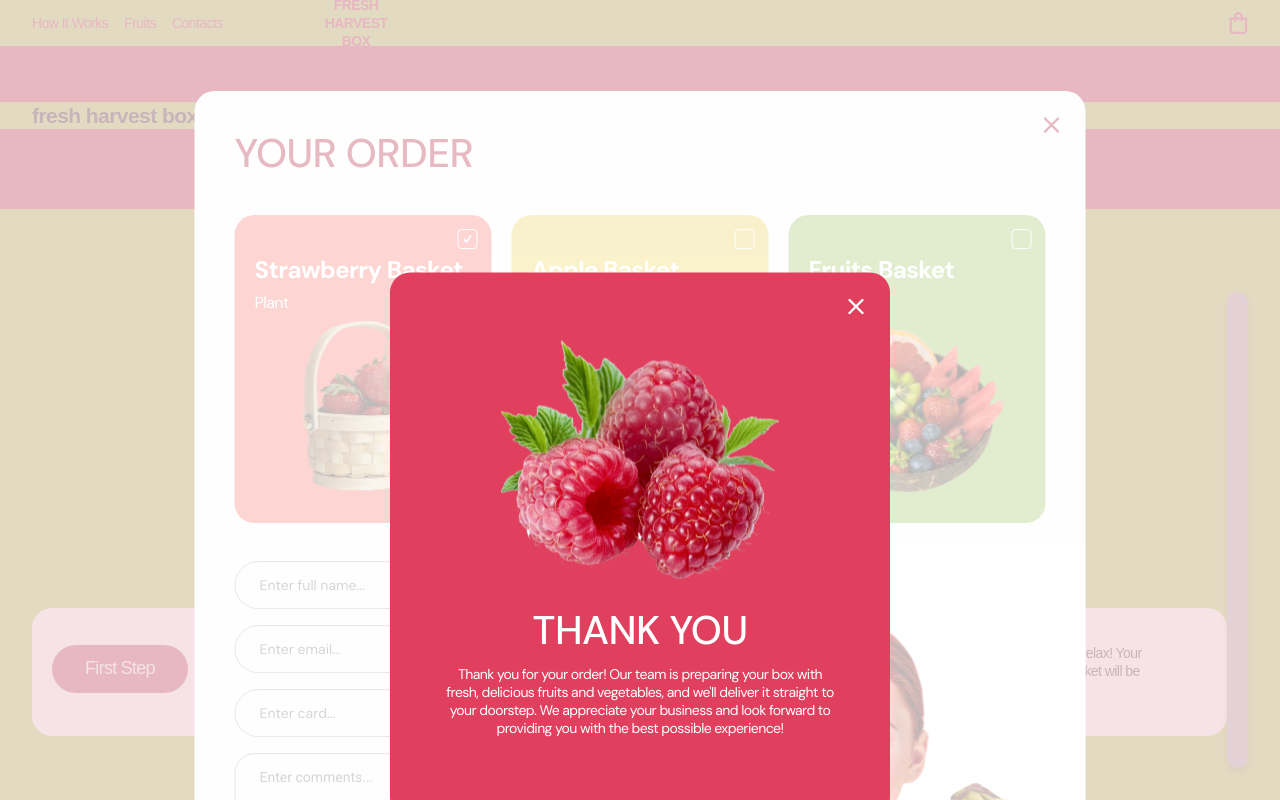
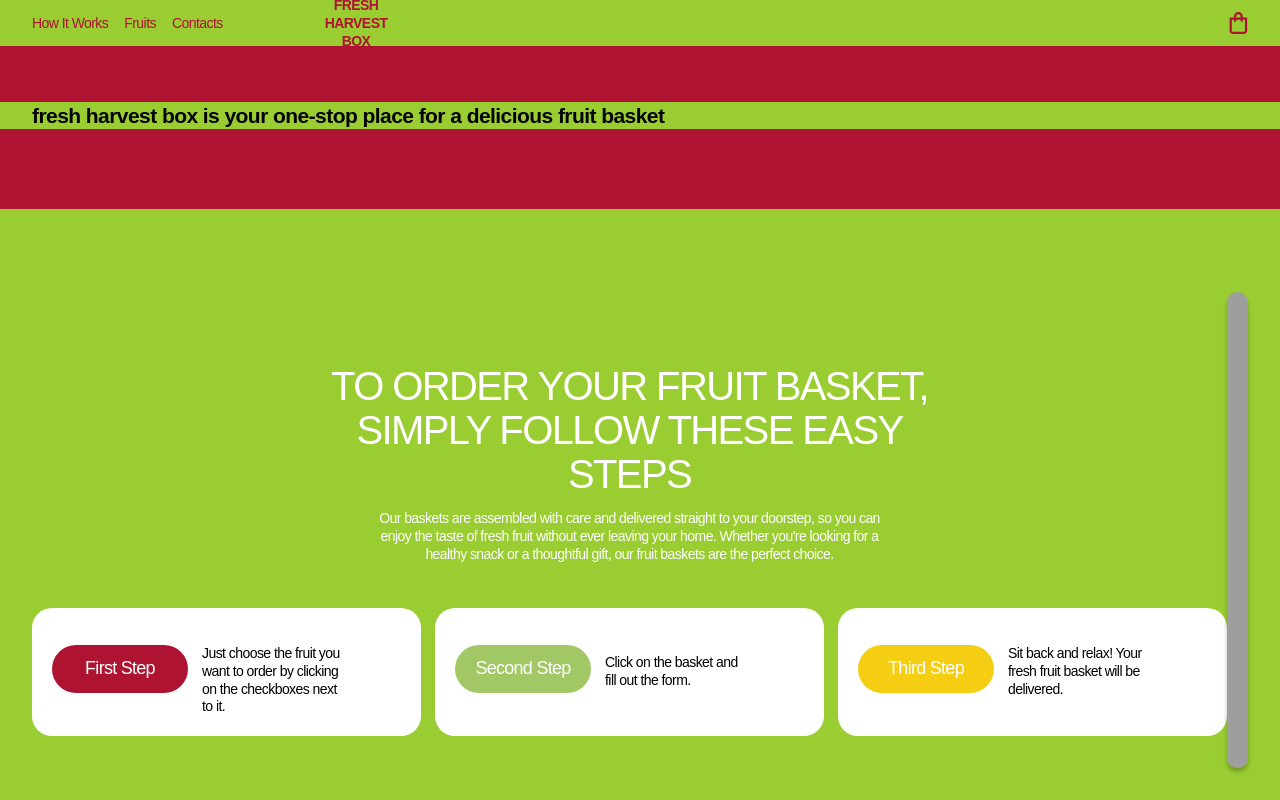
Before and after one commit to natcza/Fresh_Harvest_Box_Group6, a plain HTML site: page index.html in a window 1280 px wide. Shown: the top 800 px of the page. Drawn offline with nearby package versions, Linux system fonts and the light colour scheme; grey boxes are pictures that could not be loaded.

Commit message:
Update index.html
hide modal

```diff
--- a/index.html
+++ b/index.html
@@ -496,7 +496,7 @@
       </div>
     </footer>
     <!-- Your order Section-->
-      <div class="backdrop modal-open">
+      <div class="backdrop">
         <div class="your-order modal-open">
           <button class="your-order-cancel-button" type="button">
             <svg width="16" height="16" class="your-order-cancel-icon">
@@ -598,7 +598,7 @@
         </div>
       </div>
 <!-- Thank You Section-->
-      <div div class="thank-you-backdrop modal-open">
+      <div div class="thank-you-backdrop">
         <div class="thank-you-box modal-open">
           <button class="thank-you-cancel-button" type="button">
             <svg width="16" height="16">
```
